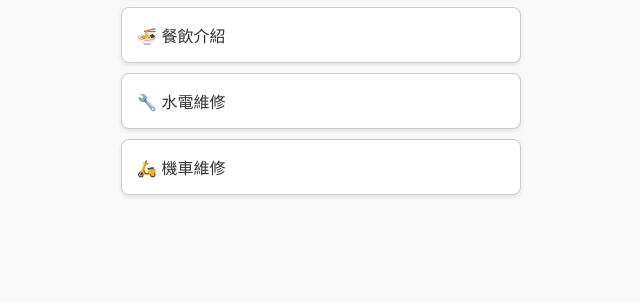
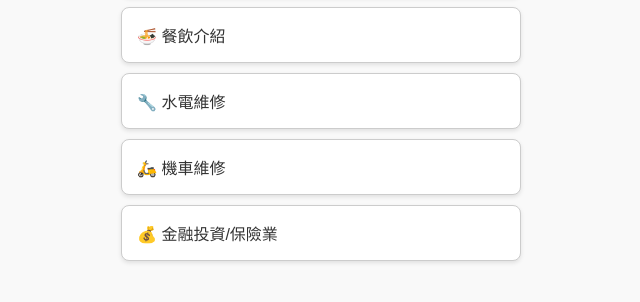
Before and after one commit to kingki3365/business-cards, a plain HTML site: page index.html in a window 1280 px wide. Shown: the part 168-470 px from the top of the page, without its empty margins (319-959 px from the left). Drawn offline with Linux system fonts and the light colour scheme.

Commit message:
更新 index.html

```diff
--- a/index.html
+++ b/index.html
@@ -13,6 +13,7 @@
     <a href="category.html?type=food-service" class="category-card">🍜 餐飲介紹</a>
     <a href="category.html?type=electrical-repair" class="category-card">🔧 水電維修</a>
     <a href="category.html?type=vehicle-service" class="category-card">🛵 機車維修</a>
+    <a href="category.html?type=financial-investment" class="category-card">💰 金融投資/保險業</a>
   </div>
 </body>
 </html>
```
